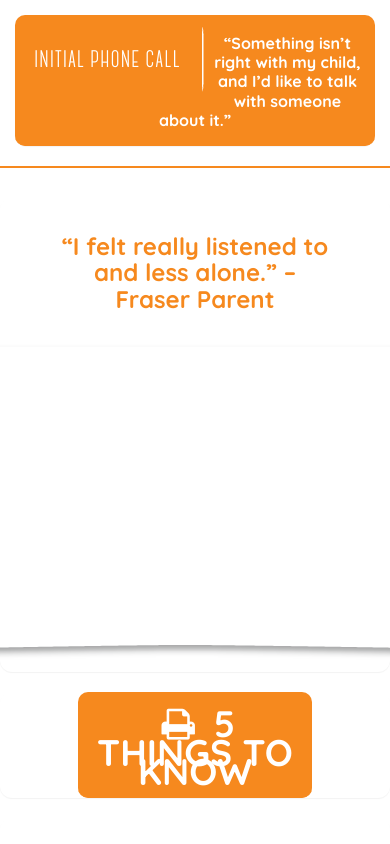
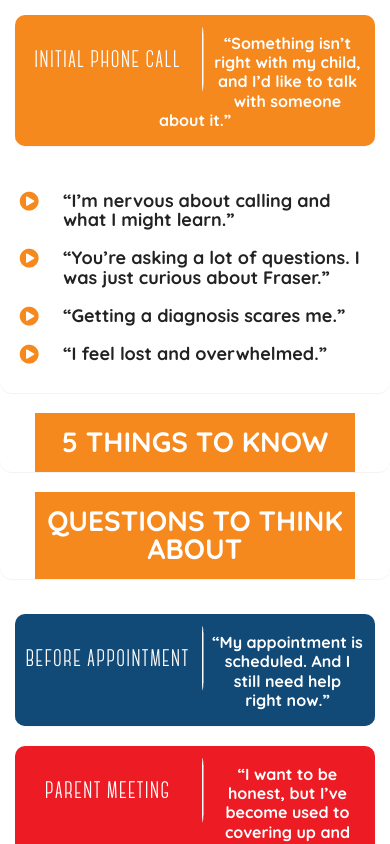
Before and after one commit to northmtn/fsr001-FraserModule, a plain HTML site: page index.html in a window 390 px wide. Both pictures are taken after a click on the element 195 px from the left and 80 px from the top of the page. Shown: the top 844 px of the page. Drawn offline with Linux system fonts and the light colour scheme.

Commit message:
Additional Mobile Styling
Created additional styling for mobile and additional scripting for
moving button elements.

```diff
--- a/css/main.css
+++ b/css/main.css
@@ -645,8 +645,42 @@ body {
 		padding: 0 25px 0 0;
 	}
 
+	.stop_container{
+		padding-top: 0px;
+	}
+
+	.left-col h3.colored.centered, .video-player-container,
+	.panel .right-col h3, .panel .right-col .tag, .col-md-7{
+		display: none;
+	}
+
 	.tri{
 		display: none;
+	}
+	.orange, .orange .video-list, .orange .printables-dropdown{
+		border: none;
+	}
+	.video-list {
+		padding: 0 15px;
+	}
+	.video-list i {
+		float: left;
+		margin-right: 20px;
+	}
+	#vid_btn{
+		text-align: left;
+	}
+
+	.printables-button, .activities-button{
+		font-size: 28px;
+		border-radius: 0px !important;
+		margin-left: 35px;
+		margin-right: 35px;
+		width:auto;
+		line-height: 1em;
+	}
+	.printables-button i{
+		display:none;
 	}
 }
 
--- a/js/main.js
+++ b/js/main.js
@@ -22,6 +22,15 @@ $(function() {
             	$(".stop_container.red").insertAfter("#bubble_red");
             	$(".stop_container.blue").insertAfter("#bubble_blue");
             	$(".stop_container.green").insertAfter("#bubble_green");
+
+				$(".col-md-7").each(function(){
+					$printable = $(this).find(".panel-default").last();
+					$printable.insertBefore($(this).next(".col-md-5").find(".panel-default").last());
+				});
+				/*$(".printables-button").each(function(){
+					var $activity = ($(this).parent().parent().next(".col-md-5").find(".activities-button").first());
+					//$(this).insertBefore($activity);
+				});*/
             }
 			mode = "mobile";
 
@@ -29,6 +38,11 @@ $(function() {
         	if (mode=="mobile") {
         		//move content outside of nav
         		$(".stop_container").insertAfter( "#stop_intro" );
+				$(".col-md-5").each(function(){
+					$printable = $(this).find(".panel-default:eq( 1 )");
+					$(this).parent().find(".col-md-7").first().append($printable);
+				});
+
         	}
 			mode = "desktop";
         }
```
